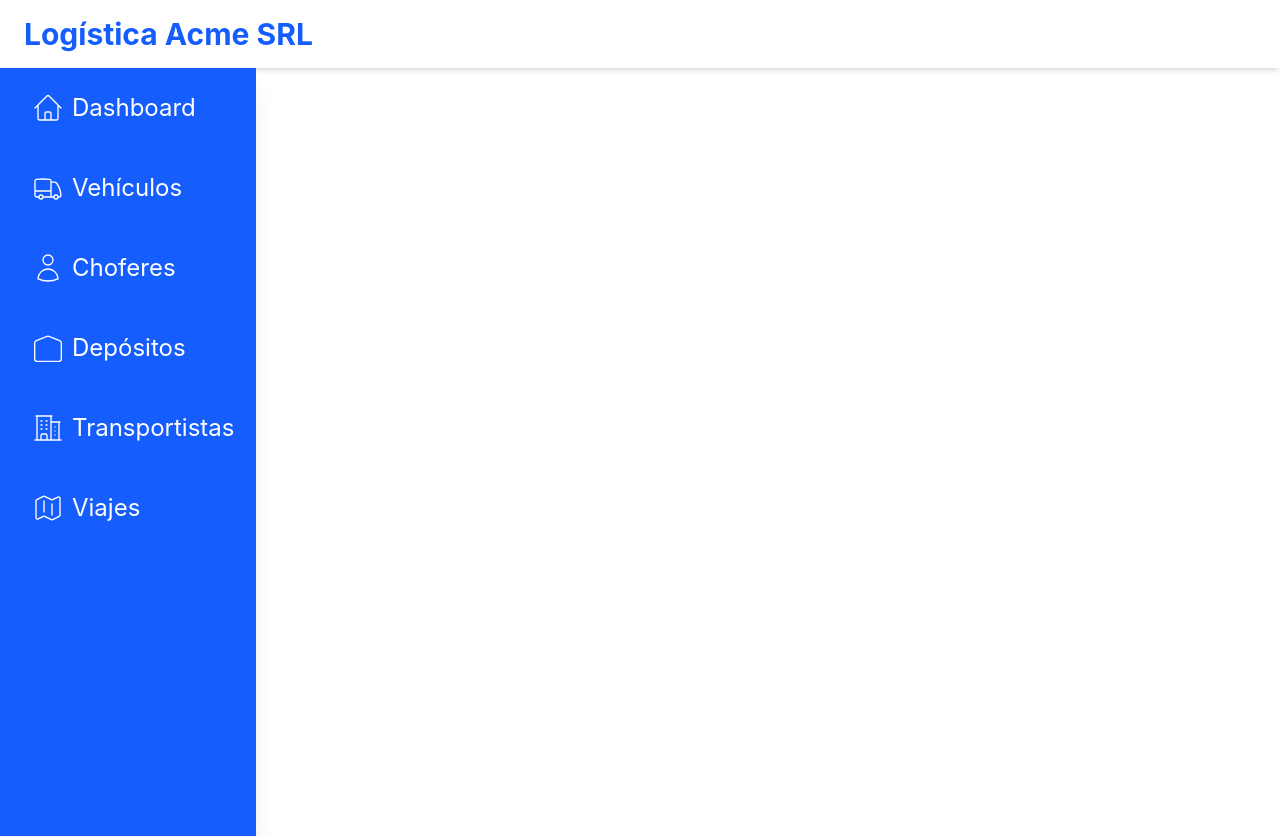
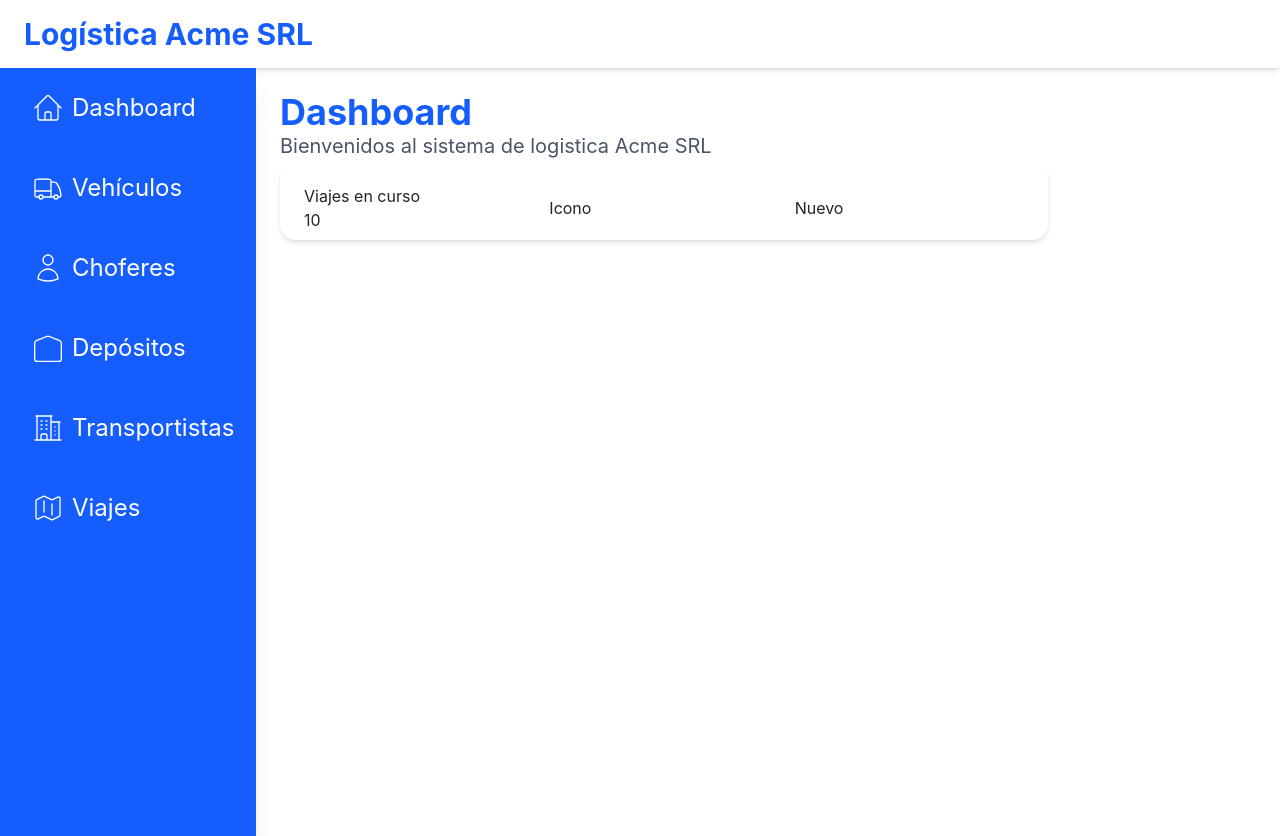
Before and after one commit to DesApp-2025c1-Grupo-5/viajes-frontend, a React (Vite) app: page / in a window 1280 px wide. Built offline with nearby package versions, Linux system fonts and the light colour scheme.

Commit message:
Titulo y tarjetas en conjunto con Giovanni martini y Lautaro gomez

```diff
--- /dev/null
+++ b/src/components/Card.jsx
@@ -0,0 +1,18 @@
+const Card = () => {
+  return (
+    <div className="max-w-3xl rounded-2xl shadow-md bg-white p-6 h-20 grid grid-cols-3 gap-4 items-center">
+        <div>
+            <h1>Viajes en curso</h1>
+            <h1>10</h1>
+        </div>
+        <div>
+            <h1>Icono</h1>
+        </div>
+        <div>
+            <h1>Nuevo</h1>
+        </div>
+    </div>
+  );
+};
+
+export default Card;
--- a/src/components/Header.jsx
+++ b/src/components/Header.jsx
@@ -1,5 +1,3 @@
-import React from 'react'
-
 const Header = () => {
   return (
     // falta aplicar el degradado
--- a/src/components/NavBar.jsx
+++ b/src/components/NavBar.jsx
@@ -1,4 +1,3 @@
-import React from "react";
 import NavBarButton from "./NavBarButton";
 
 const NavBar = () => {
--- /dev/null
+++ b/src/components/Title.jsx
@@ -0,0 +1,10 @@
+const Title = (props) => {
+  return (
+    <div>
+        <h1 className={`text-4xl font-bold ${props.color}`}>{props.title}</h1>
+        <h2 className="text-xl text-gray-600">{props.description}</h2>
+    </div>
+  );
+};
+
+export default Title;
--- a/src/pages/ChoferesPage.jsx
+++ b/src/pages/ChoferesPage.jsx
@@ -1,5 +1,13 @@
+import Header from "../components/Header";
+import NavBar from "../components/NavBar";
+
 const ChoferesPage = () => {
-    return ( <p>choferes</p> );
+     return (
+        <>
+        <Header></Header>
+        <NavBar></NavBar>
+        </>
+    );
 }
 
 export default ChoferesPage;
--- a/src/pages/DashboardPage.jsx
+++ b/src/pages/DashboardPage.jsx
@@ -1,11 +1,21 @@
 import Header from "../components/Header";
 import NavBar from "../components/NavBar";
+import Title from "../components/Title";
+import Card from "../components/Card"
 
 const DashboardPage = () => {
   return (
     <>
       <Header />
-      <NavBar />
+      <div className = "flex">
+        <div>
+            <NavBar />
+        </div>
+        <div className="flex-1 p-6">
+            <Title color="text-blue-600" title="Dashboard" description="Bienvenidos al sistema de logistica Acme SRL"></Title>
+            <Card></Card>
+        </div>
+      </div>
     </>
   );
 };
--- a/src/pages/DepositosPage.jsx
+++ b/src/pages/DepositosPage.jsx
@@ -1,5 +1,13 @@
+import Header from "../components/Header";
+import NavBar from "../components/NavBar";
+
 const DepositosPage = () => {
-    return ( <p>depósitos</p> );
+     return (
+        <>
+        <Header></Header>
+        <NavBar></NavBar>
+        </>
+    );
 }
 
 export default DepositosPage;
--- a/src/pages/TransportistasPage.jsx
+++ b/src/pages/TransportistasPage.jsx
@@ -1,5 +1,13 @@
+import Header from "../components/Header";
+import NavBar from "../components/NavBar";
+
 const TransportistasPage = () => {
-    return ( <p>transportistas</p> );
+     return (
+        <>
+        <Header></Header>
+        <NavBar></NavBar>
+        </>
+    );
 }
 
 export default TransportistasPage;
--- a/src/pages/VehiculosPage.jsx
+++ b/src/pages/VehiculosPage.jsx
@@ -1,5 +1,13 @@
+import Header from "../components/Header"
+import NavBar from "../components/NavBar"
+
 const VehiculosPage	 = () => {
-    return ( <p>vehículos</p> );
+    return (
+        <>
+        <Header></Header>
+        <NavBar></NavBar>
+        </>
+    );
 }
 
-export default VehiculosPage	;
+export default VehiculosPage;
--- a/src/pages/ViajesPage.jsx
+++ b/src/pages/ViajesPage.jsx
@@ -1,5 +1,13 @@
+import Header from "../components/Header";
+import NavBar from "../components/NavBar";
+
 const ViajesPage = () => {
-    return ( <p>viajes</p> );
+     return (
+        <>
+        <Header></Header>
+        <NavBar></NavBar>
+        </>
+    );
 }
 
 export default ViajesPage;
```
